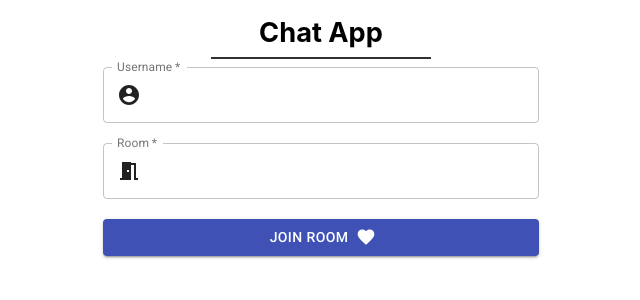
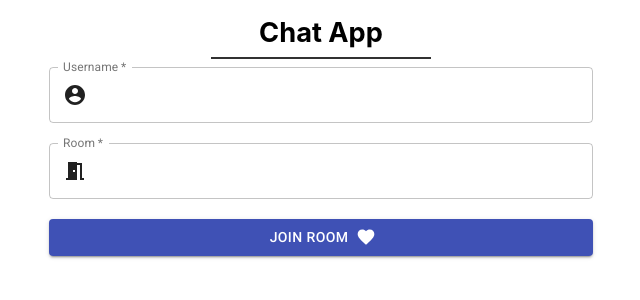
Before and after one commit to phuocleoceo/ChatApp, a React (Create React App) app in the folder ChatClient/: page / in a window 1280 px wide. Shown: the top 300 px of the page, without its empty margins (319-959 px from the left). Built offline with nearby package versions, Linux system fonts and the light colour scheme; the HTML template or start-up script is replaced by a standard one.

Commit message:
Disable JoinButton

```diff
--- a/ChatClient/src/components/Lobby.js
+++ b/ChatClient/src/components/Lobby.js
@@ -1,8 +1,20 @@
 import React, { useState } from 'react';
-import { Button, InputAdornment, TextField } from '@material-ui/core';
+import { Button, InputAdornment, TextField, styled } from '@material-ui/core';
 import FavoriteSharp from '@material-ui/icons/FavoriteSharp';
 import AccountCircle from '@material-ui/icons/AccountCircle';
 import MeetingRoomIcon from '@material-ui/icons/MeetingRoom';
+
+const LobbyForm = styled("form")({
+	width: "50%",
+	margin: "auto"
+});
+
+const WaitingText = styled("div")({
+	color: "#78960b",
+	fontWeight: "bold",
+	fontSize: "20px",
+	marginTop: "1vh"
+});
 
 export default function Lobby(props) {
 	const { joinRoom } = props;
@@ -18,7 +30,7 @@ export default function Lobby(props) {
 		localStorage.setItem("current_chat_user", infor.username);
 		localStorage.setItem("current_chat_room", infor.room);
 		joinRoom(infor.username, infor.room);
-		setDisableButton(false);
+		//setDisableButton(false);
 	}
 
 	const handleChange = (e) => {
@@ -29,7 +41,7 @@ export default function Lobby(props) {
 	};
 
 	return (
-		<form onSubmit={handleSubmit} style={{ width: "40%", margin: "auto" }}>
+		<LobbyForm onSubmit={handleSubmit}>
 			<TextField name="username" onChange={handleChange}
 				fullWidth required label="Username" variant="outlined"
 				autoComplete="off" InputProps={{
@@ -59,6 +71,9 @@ export default function Lobby(props) {
 				disabled={disableButton} endIcon={<FavoriteSharp />}>
 				Join Room
 			</Button>
-		</form >
+			{disableButton && <WaitingText>
+				Waiting to join room ! F5 to retry if it takes too much time
+			</WaitingText>}
+		</LobbyForm >
 	)
 }
```
